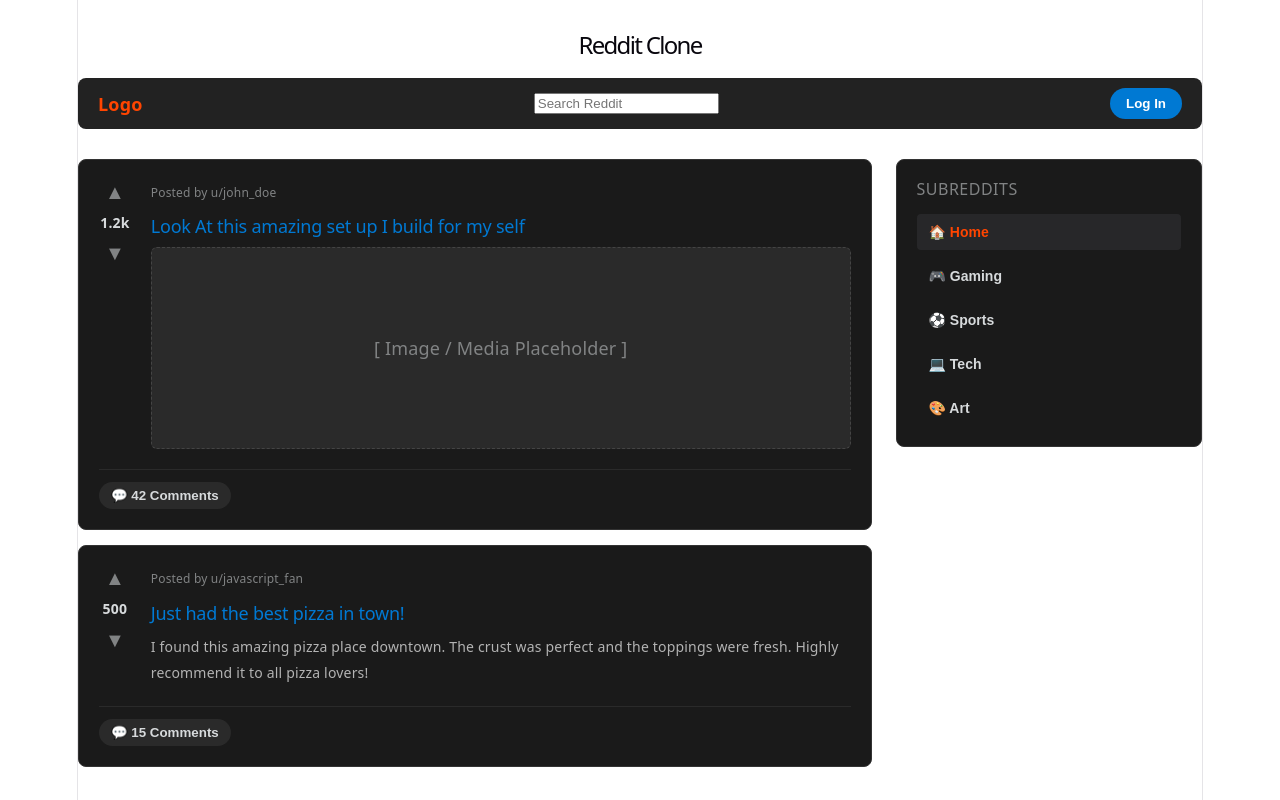
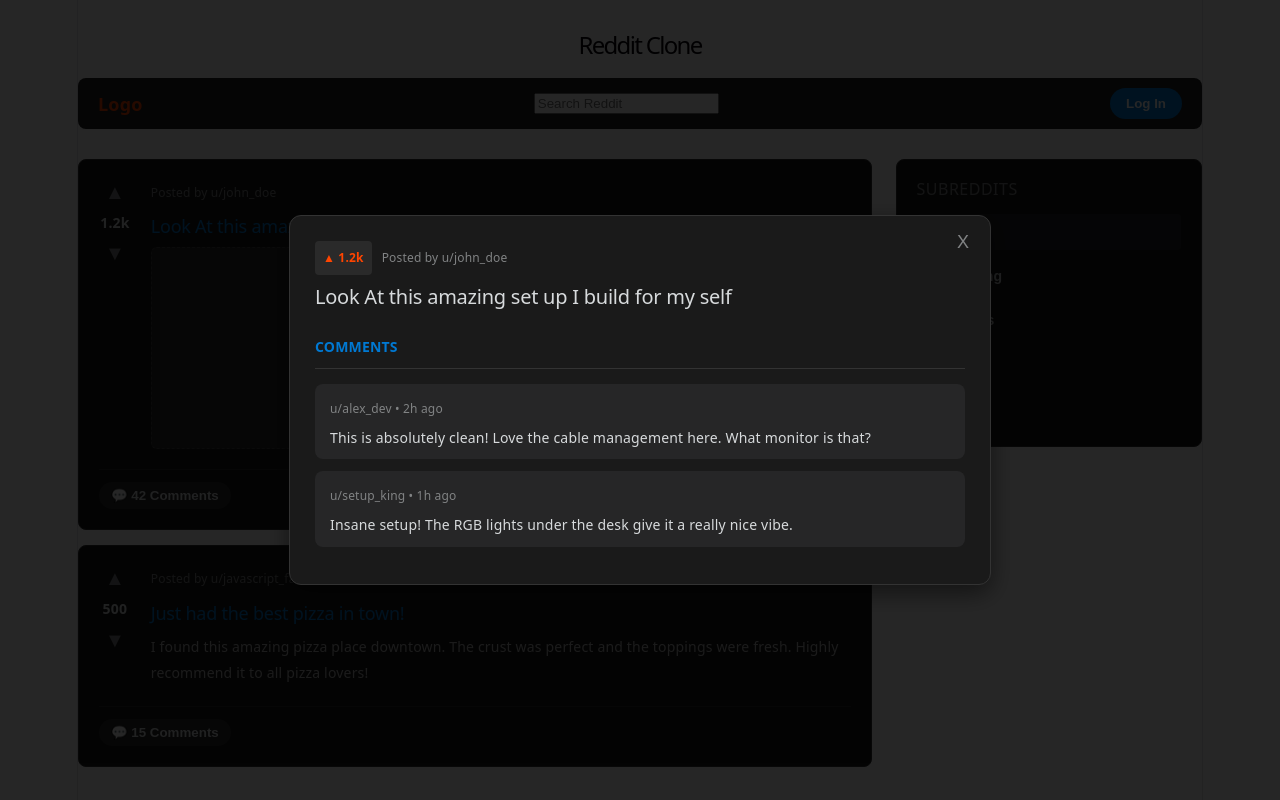
Before and after one commit to Jonce223/reddit-client, a React (Vite) app: page / in a window 1280 px wide. Built offline with nearby package versions, Linux system fonts and the light colour scheme.

Commit message:
Complete working modal overlay with correct class name

```diff
--- a/src/App.css
+++ b/src/App.css
@@ -1,3 +1,8 @@
+.App-container {
+  position: relative;
+  min-height: 100vh;
+}
+
 /*Title style*/
 .title-section h1 {
   font-size: 24px;
@@ -205,3 +210,102 @@
   background-color: #272729; /*active button color */
   color: #ff4500; /*Red reddit color*/
 }
+
+/* background darker layer through whole screen*/
+.modal-overlay {
+  position: fixed;
+  top: 0;
+  left: 0;
+  width: 100%;
+  height: 100%;
+  background-color: rgba(0, 0, 0, 0.85); /*Semi-transparent black*/
+  display: flex;
+  align-items: center;
+  justify-content: center;
+  z-index: 1000; /*Ensure it appears above all other content*/
+}
+
+/*pop up window box itself*/
+.modal-box {
+  background-color: #1a1a1a;
+  border: 1px solid #333;
+  width: 90%;
+  max-width: 650px;
+  max-height: 80vh; /*Limit height to 80% of viewport*/
+  border-radius: 12px;
+  padding: 25px;
+  position: relative;
+  box-shadow: 0 8px 24px rgba(0, 0, 0, 0.5);
+  overflow-y: auto; /*Add vertical scroll if content exceeds max height*/
+  text-align: left;
+}
+
+/*Close button style*/
+.modal-close-btn {
+  position: absolute;
+  top: 15px;
+  right: 15px;
+  background: none;
+  border: none;
+  color: #818384;
+  font-size: 18px;
+  cursor: pointer;
+}
+
+.modal-close-btn:hover {
+  color: white; /*white reddit color*/
+}
+
+/*Post top in the window*/
+.modal-post-header {
+  display: flex;
+  align-items: center;
+  gap: 10px;
+  margin-bottom: 10px;
+}
+
+.vote-badge {
+  background-color: #2a2a2a;
+  color: #ff4500;
+  padding: 4px 8px;
+  border-radius: 4px;
+  font-size: 12px;
+  font-weight: bold;
+}
+
+.modal-post-title {
+  font-size: 20px;
+  color: #d7dadc;
+  margin-top: 0;
+  margin-bottom: 25px;
+}
+
+/*Comment section style*/
+.modal-comments-section h3 {
+  font-size: 14px;
+  color:#0079d3;
+  text-transform: uppercase;
+  border-bottom: 1px solid #333;
+  padding-bottom: 8px;
+  margin-bottom: 15px;
+}
+
+.comment-card {
+  background-color: #262627;
+  padding: 12px 15px;
+  border-radius: 8px;
+  margin-bottom: 12px;
+}
+
+.comment-meta {
+  font-size: 12px;
+  color: #818384;
+  margin: 0 0 6px 0;
+}
+
+.comment-text {
+  font-size: 14px;
+  color: #d7dadc;
+  margin: 0;
+  line-height: 1.4;
+}
--- a/src/App.jsx
+++ b/src/App.jsx
@@ -92,6 +92,29 @@
       </aside>
 
     </div>
+
+    {/* Modal Container */}
+    <div className='modal-overlay'>
+        <div className='modal-box'>
+          <button className='modal-close-btn'>X</button>
+          <div className='modal-post-header'>
+            <span className='vote-badge'>▲ 1.2k</span>
+            <p className='post-meta'>Posted by u/john_doe</p>
+          </div>
+          <h2 className='modal-post-title'>Look At this amazing set up I build for my self</h2>
+          <div className='modal-comments-section'>
+            <h3>Comments</h3>
+            <div className="comment-card">
+              <p className="comment-meta">u/alex_dev • 2h ago</p>
+              <p className="comment-text">This is absolutely clean! Love the cable management here. What monitor is that?</p>
+            </div>
+            <div className="comment-card">
+              <p className="comment-meta">u/setup_king • 1h ago</p>
+              <p className="comment-text">Insane setup! The RGB lights under the desk give it a really nice vibe.</p>
+            </div>
+          </div>
+        </div>
+    </div>
   </div>
   </>
   )
```
